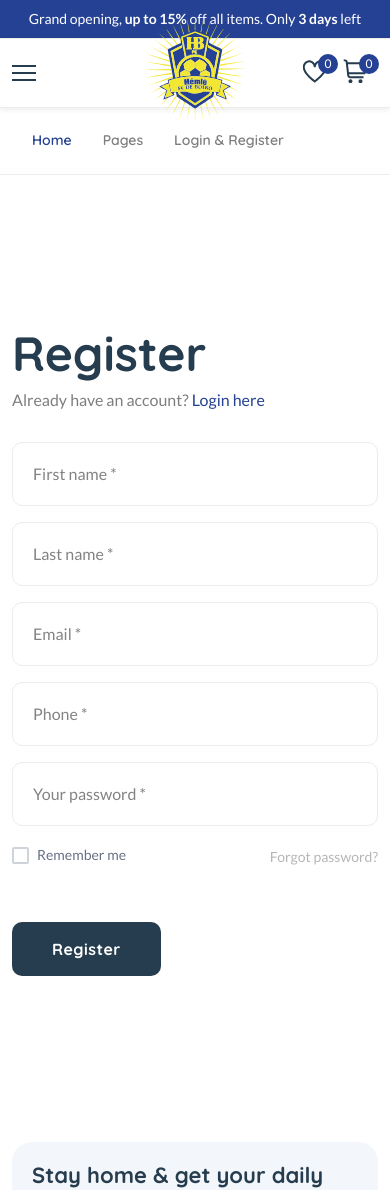
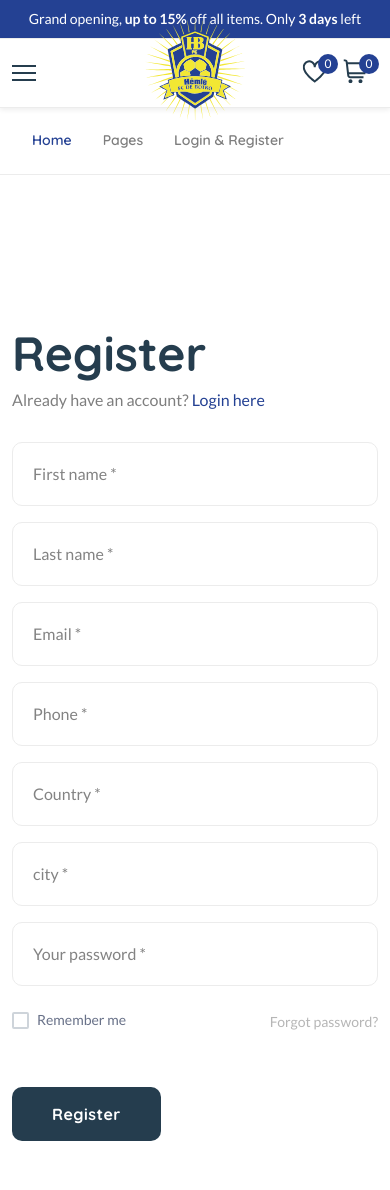
Before and after one commit to jeanfrancois360/hamle-shop, a Next.js app: page /register in a window 390 px wide. Shown: the top 1190 px of the page. Built offline with nearby package versions, Linux system fonts and the light colour scheme; no server answers; a web font is replaced by a local one.

Commit message:
feat: add user auth

```diff
--- a/components/layout/Header.js
+++ b/components/layout/Header.js
@@ -300,8 +300,8 @@ const Header = ({
                             </Link>
                           </li>
                           <li>
-                            <Link href="/login">
-                              <a>
+                            <Link href="#">
+                              <a onClick={() => console.log('Logged-out')}>
                                 <i className="fi fi-rs-sign-out mr-10"></i>
                                 Sign out
                               </a>
@@ -475,7 +475,6 @@ const Header = ({
                   1900 - 888<span>24/7 Support Center</span>
                 </p>
               </div> */}
-
               <div className="header-action-icon-2 d-block d-lg-none">
                 <div
                   className="burger-icon burger-icon-white"
--- a/pages/register.js
+++ b/pages/register.js
@@ -13,6 +13,8 @@ function Login() {
     last_name: '',
     email: '',
     phone: '',
+    country: '',
+    city: '',
     password: '',
   };
 
@@ -74,6 +76,8 @@ function Login() {
     last_name: Yup.string().trim().required().label('Last name'),
     email: Yup.string().trim().required().email().label('Email'),
     phone: Yup.string().trim().required().label('Phone'),
+    country: Yup.string().trim().required().label('Country'),
+    city: Yup.string().trim().required().label('City'),
     password: Yup.string()
       .trim()
       .required()
@@ -91,6 +95,8 @@ function Login() {
       last_name: payload.last_name,
       email: payload.email,
       phone: payload.phone,
+      country: payload.country,
+      city: payload.city,
       password: payload.password,
     };
 
@@ -108,7 +114,7 @@ function Login() {
         setIsLoading(false);
         console.log({ res });
         // eslint-disable-next-line no-prototype-builtins
-        if (res.data.hasOwnProperty('id')) {
+        if (res.data.hasOwnProperty('user')) {
           setSuccessMsg('Successfully registered!');
         }
       })
@@ -125,16 +131,16 @@ function Login() {
         <div className="page-content pt-150 pb-150">
           <div className="container">
             <div className="row">
-              <div className="col-xl-8 col-lg-10 col-md-12 m-auto">
+              <div className="col-xl-9 col-lg-10 col-md-12 m-auto">
                 <div className="row">
-                  <div className="col-lg-6 pr-30 d-none d-lg-block">
+                  <div className="col-lg-5 pr-30 d-none d-lg-block">
                     <img
                       className="border-radius-15"
                       src="assets/imgs/page/login-1.png"
                       alt=""
                     />
                   </div>
-                  <div className="col-lg-6 col-md-8">
+                  <div className="col-lg-7 col-md-8">
                     <div className="login_wrap widget-taber-content background-white">
                       <div className="padding_eight_all bg-white">
                         <div className="heading_s1">
@@ -162,6 +168,8 @@ function Login() {
                             errors,
                           }) => (
                             <form method="post" onSubmit={handleSubmit}>
+                              <div className="row">
+                                <div class="col-md-6">
                                   <div className="form-group">
                                     <input
                                       type="text"
@@ -180,6 +188,8 @@ function Login() {
                                       textColor="danger"
                                     />
                                   )}
+                                </div>
+                                <div class="col-md-6">
                                   <div className="form-group">
                                     <input
                                       type="text"
@@ -198,6 +208,8 @@ function Login() {
                                       textColor="danger"
                                     />
                                   )}
+                                </div>
+                                <div className="col-md-12">
                                   <div className="form-group">
                                     <input
                                       type="email"
@@ -216,6 +228,8 @@ function Login() {
                                       textColor="danger"
                                     />
                                   )}
+                                </div>
+                                <div className="col-md-6">
                                   <div className="form-group">
                                     <input
                                       type="text"
@@ -234,6 +248,48 @@ function Login() {
                                       textColor="danger"
                                     />
                                   )}
+                                </div>
+                                <div className="col-md-6">
+                                  <div className="form-group">
+                                    <input
+                                      type="text"
+                                      required=""
+                                      name="country"
+                                      placeholder="Country *"
+                                      value={values.country}
+                                      onChange={handleChange('country')}
+                                      onBlur={handleBlur('country')}
+                                      autoComplete={`${true}`}
+                                    />
+                                  </div>
+                                  {touched.country && errors.country && (
+                                    <MsgText
+                                      text={errors.country}
+                                      textColor="danger"
+                                    />
+                                  )}
+                                </div>
+                                <div className="col-md-6">
+                                  <div className="form-group">
+                                    <input
+                                      type="text"
+                                      required=""
+                                      name="city"
+                                      placeholder="city *"
+                                      value={values.city}
+                                      onChange={handleChange('city')}
+                                      onBlur={handleBlur('city')}
+                                      autoComplete={`${true}`}
+                                    />
+                                  </div>
+                                  {touched.city && errors.city && (
+                                    <MsgText
+                                      text={errors.city}
+                                      textColor="danger"
+                                    />
+                                  )}
+                                </div>
+                                <div className="col-md-6">
                                   <div className="form-group">
                                     <input
                                       required=""
@@ -252,6 +308,8 @@ function Login() {
                                       textColor="danger"
                                     />
                                   )}
+                                </div>
+                              </div>
 
                               <div className="login_footer form-group mb-50">
                                 <div className="chek-form">
```
Also changed, not shown: pages/login.js (+5 -3 lines). Lines whose indentation alone changed are shown as unchanged.
